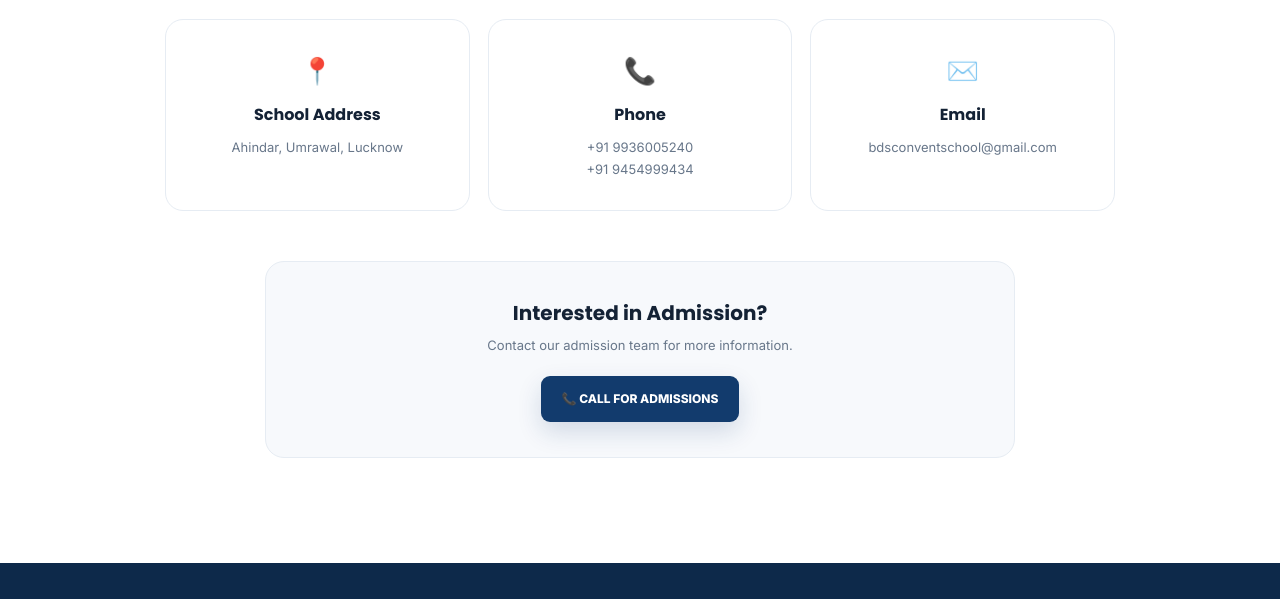
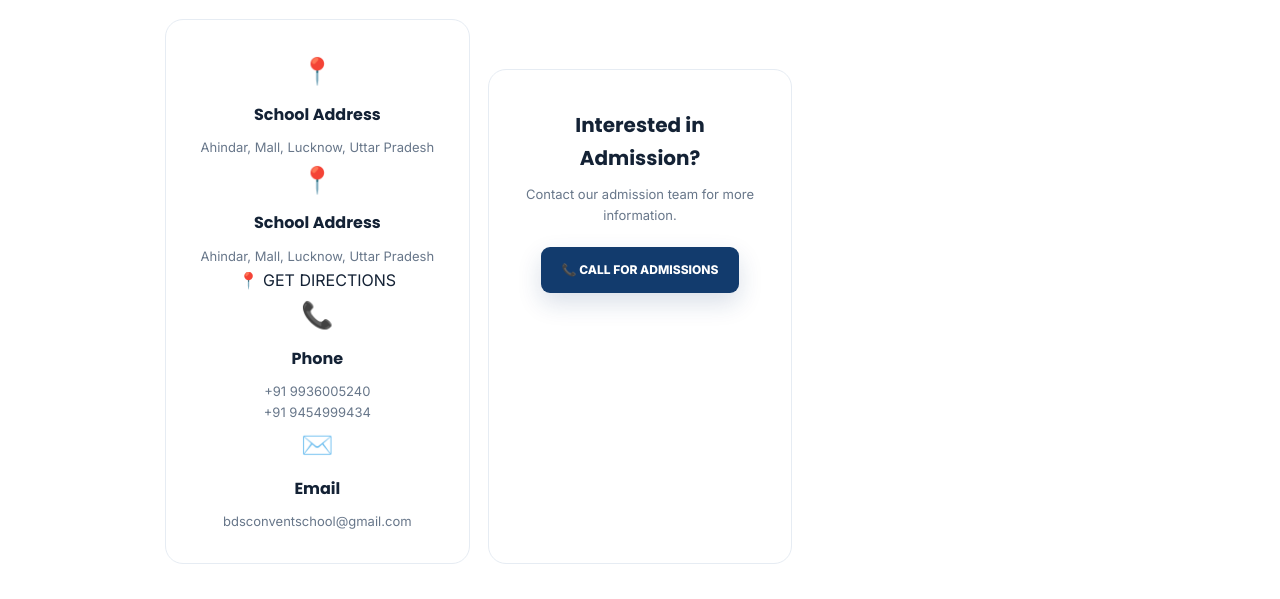
Before and after one commit to rekhaprevalent1988-arch/WEBSITE, a plain HTML site: page index.html in a window 1280 px wide. Shown: the part 4500-5099 px from the top of the page. Drawn offline with Linux system fonts and the light colour scheme.

Commit message:
Modify school address and add directions link
Updated the school address and added a directions link.

```diff
--- a/index.html
+++ b/index.html
@@ -602,8 +602,32 @@
             </h3>
 
             <p>
-                Ahindar, Umrawal, Lucknow
+
+                Ahindar, Mall, Lucknow, Uttar Pradesh
+
             </p>
+
+            <div>
+
+    <span class="contact-icon">
+        📍
+    </span>
+
+    <h3>
+        School Address
+    </h3>
+
+    <p>
+        Ahindar, Mall, Lucknow, Uttar Pradesh
+    </p>
+
+    <a
+        href="https://www.google.com/maps/dir/?api=1&destination=27.049469%2C80.6609497&travelmode=driving&dir_action=navigate"
+        target="_blank"
+        rel="noopener noreferrer"
+        class="location-button">
+        📍 GET DIRECTIONS
+    </a>
 
         </div>
 
```
